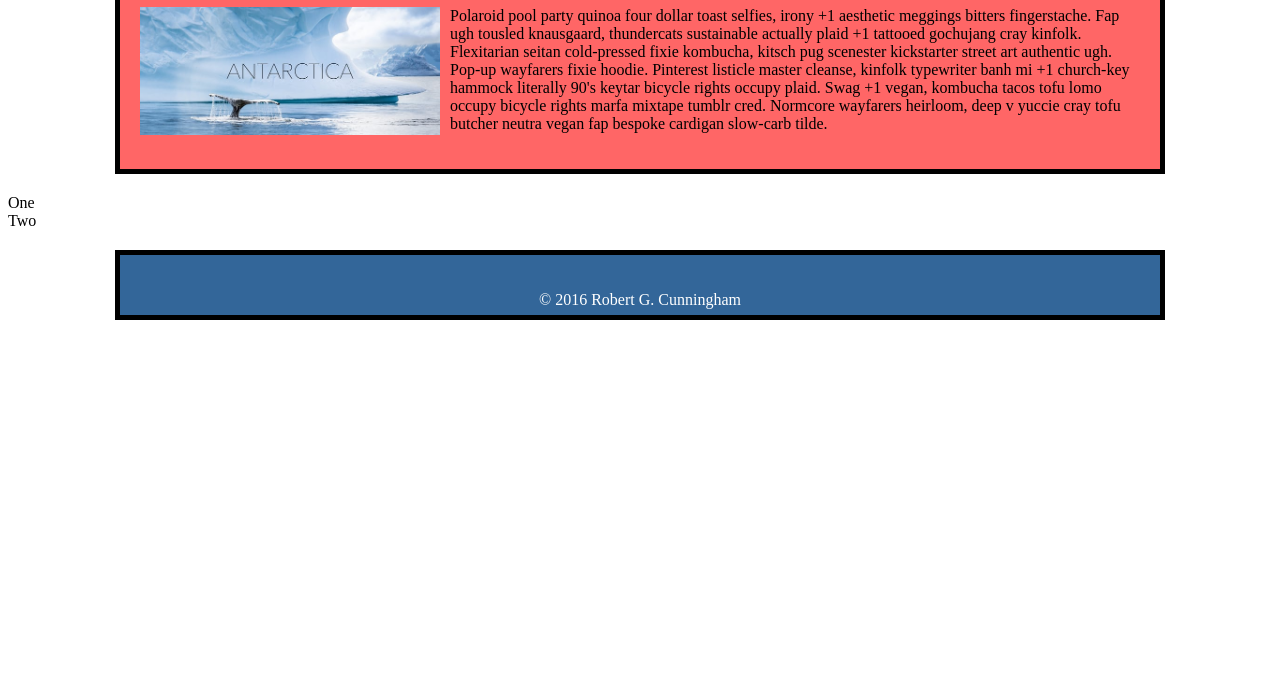
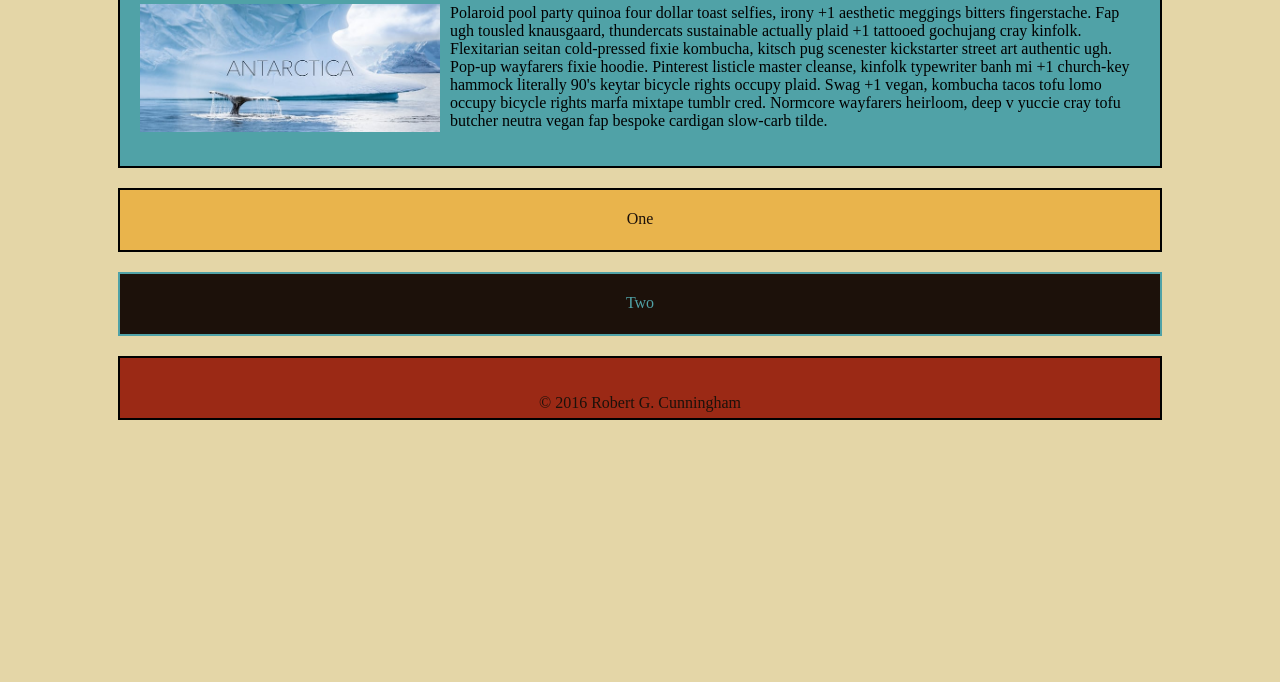
Before and after one commit to rgc3/my_first_site_tts, a plain HTML site: page index.html in a window 1280 px wide. Shown: the part 118-800 px from the top of the page. Drawn offline with Linux system fonts and the light colour scheme.

Commit message:
update colors for divs

```diff
--- a/assets/stylesheets/styles.css
+++ b/assets/stylesheets/styles.css
@@ -1,7 +1,7 @@
 #content {
   width: 1000px;
-  background: #ff6666;
-  border: 5px solid black;
+  background: #50a2a7;
+  border: 2px solid black;
   padding: 20px; /* Adds 20px of space to all sides */
   margin: 20px auto;  /* Adds 20px to the top & bottom & centers left/right */
 }
@@ -15,11 +15,39 @@ img {
 .footer {
 	height: 20px;
 	width: 1000px;
-	border: 5px solid black;
-	background-color: #336699;
+	border: 2px solid black;
+	background-color: #9b2915;
 	font: 12px;
-	color: white;
+	color: #1c110a;
 	padding: 20px;
 	margin: 20px auto;
 	text-align: center;
 }
+
+body {
+	background-color: #e4d6a7;
+}
+
+.one {
+	height: 20px;
+	width: 1000px;
+	border: 2px solid black;
+	background-color: #e9b44c;
+	font: 12px;
+	color: #1c110a;
+	padding: 20px;
+	margin: 20px auto;
+	text-align: center;
+}
+
+.two {
+	height: 20px;
+	width: 1000px;
+	border: 2px solid #50a2a7;
+	background-color: #1c110a;
+	font: 12px;
+	color: #50a2a7;
+	padding: 20px;
+	margin: 20px auto;
+	text-align: center;
+}
```
